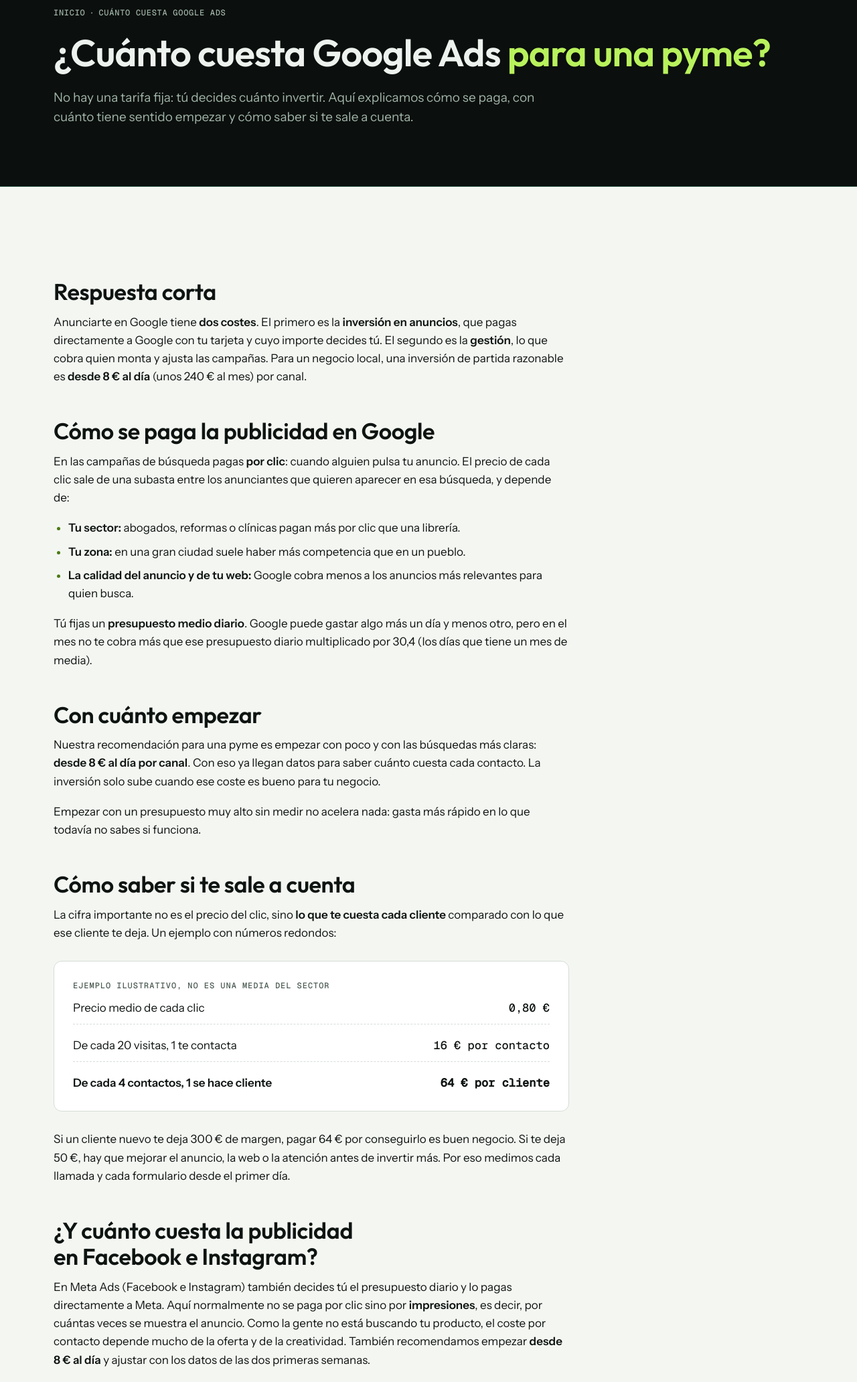
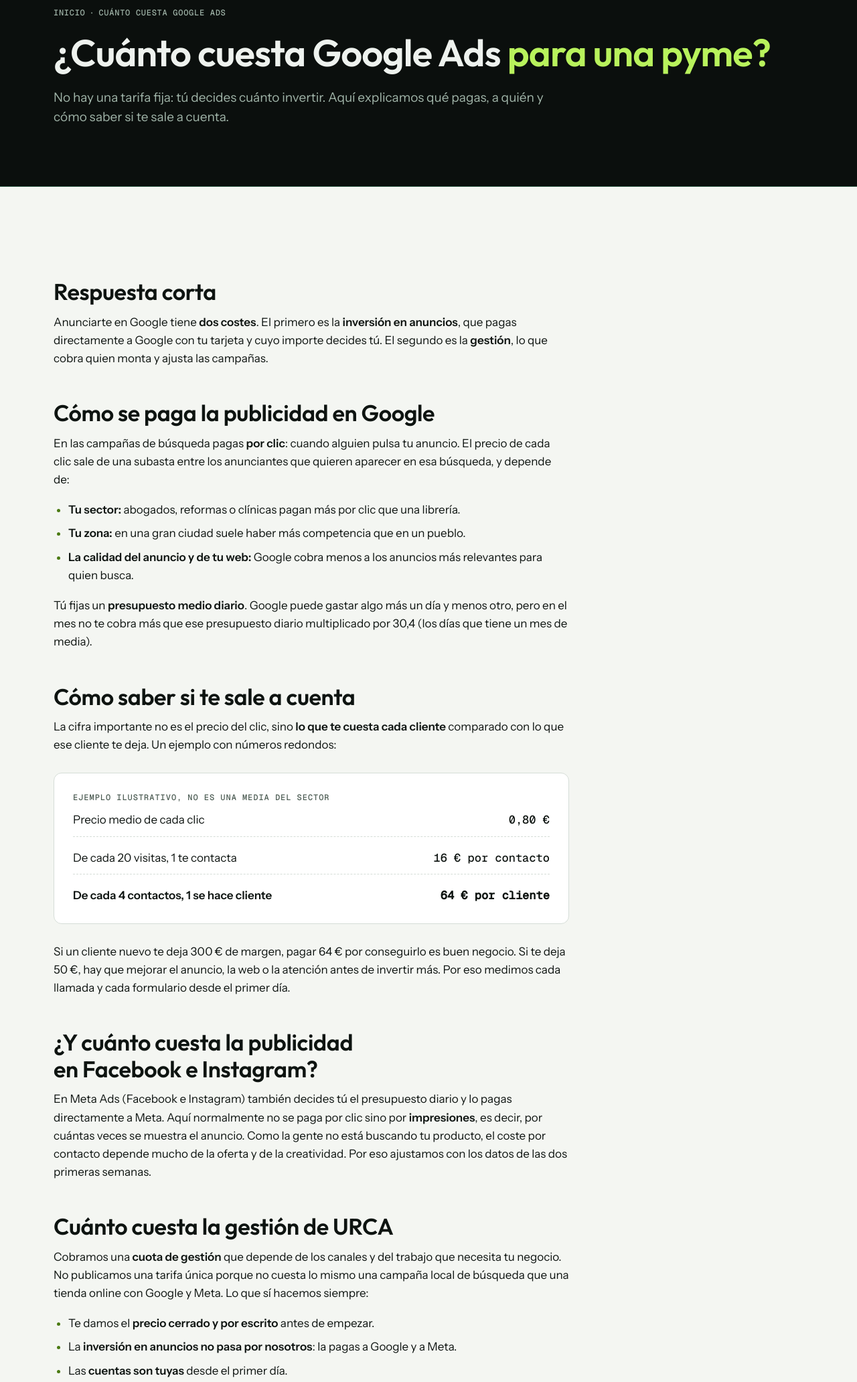
Before and after one commit to gpistoia90/urca-web, a plain HTML site: page cuanto-cuesta-google-ads.html in a window 1280 px wide. Shown: the part 160-2224 px from the top of the page at 67% size. Drawn offline with nearby package versions, Linux system fonts and the light colour scheme.

Commit message:
Sin cifras de inversión recomendada en la web

```diff
--- a/cuanto-cuesta-google-ads.html
+++ b/cuanto-cuesta-google-ads.html
@@ -4,14 +4,14 @@
 <meta charset="utf-8">
 <meta name="viewport" content="width=device-width, initial-scale=1, viewport-fit=cover">
 <title>Cuánto cuesta Google Ads para una pyme en España | URCA</title>
-<meta name="description" content="Cuánto cuesta anunciarse en Google Ads, Facebook e Instagram para una pyme en España: cómo se paga, con cuánto empezar y cuánto te cuesta cada cliente.">
+<meta name="description" content="Cuánto cuesta anunciarse en Google Ads, Facebook e Instagram para una pyme en España: qué pagas a Google o Meta, qué es la gestión y cómo saber si te sale a cuenta.">
 <meta name="robots" content="noindex, nofollow">
 <link rel="canonical" href="https://urca-web.vercel.app/cuanto-cuesta-google-ads">
 <meta property="og:type" content="website">
 <meta property="og:locale" content="es_ES">
 <meta property="og:site_name" content="URCA">
 <meta property="og:title" content="Cuánto cuesta Google Ads para una pyme en España | URCA">
-<meta property="og:description" content="Cuánto cuesta anunciarse en Google Ads, Facebook e Instagram para una pyme en España: cómo se paga, con cuánto empezar y cuánto te cuesta cada cliente.">
+<meta property="og:description" content="Cuánto cuesta anunciarse en Google Ads, Facebook e Instagram para una pyme en España: qué pagas a Google o Meta, qué es la gestión y cómo saber si te sale a cuenta.">
 <meta property="og:url" content="https://urca-web.vercel.app/cuanto-cuesta-google-ads">
 <meta property="og:image" content="https://urca-web.vercel.app/img/og.jpg">
 <meta property="og:image:width" content="1200">
@@ -23,7 +23,7 @@
 <link rel="preconnect" href="https://fonts.gstatic.com" crossorigin>
 <link rel="stylesheet" href="https://fonts.googleapis.com/css2?family=Outfit:wght@600&family=Instrument+Sans:wght@400;500;600&family=Geist+Mono:wght@500&display=swap">
 <link rel="stylesheet" href="/estilos.css?v=2026-11-19">
-<script type="application/ld+json">{"@context":"https://schema.org","@graph":[{"@type":"BreadcrumbList","itemListElement":[{"@type":"ListItem","position":1,"name":"Inicio","item":"https://urca-web.vercel.app"},{"@type":"ListItem","position":2,"name":"Cuánto cuesta Google Ads","item":"https://urca-web.vercel.app/cuanto-cuesta-google-ads"}]},{"@type":"Article","headline":"¿Cuánto cuesta Google Ads para una pyme?","description":"Cuánto cuesta anunciarse en Google Ads, Facebook e Instagram para una pyme en España: cómo se paga, con cuánto empezar y cuánto te cuesta cada cliente.","url":"https://urca-web.vercel.app/cuanto-cuesta-google-ads","inLanguage":"es-ES","dateModified":"2026-11-19","author":{"@id":"https://urca-web.vercel.app#urca"},"publisher":{"@id":"https://urca-web.vercel.app#urca"}}]}</script>
+<script type="application/ld+json">{"@context":"https://schema.org","@graph":[{"@type":"BreadcrumbList","itemListElement":[{"@type":"ListItem","position":1,"name":"Inicio","item":"https://urca-web.vercel.app"},{"@type":"ListItem","position":2,"name":"Cuánto cuesta Google Ads","item":"https://urca-web.vercel.app/cuanto-cuesta-google-ads"}]},{"@type":"Article","headline":"¿Cuánto cuesta Google Ads para una pyme?","description":"Cuánto cuesta anunciarse en Google Ads, Facebook e Instagram para una pyme en España: qué pagas a Google o Meta, qué es la gestión y cómo saber si te sale a cuenta.","url":"https://urca-web.vercel.app/cuanto-cuesta-google-ads","inLanguage":"es-ES","dateModified":"2026-11-19","author":{"@id":"https://urca-web.vercel.app#urca"},"publisher":{"@id":"https://urca-web.vercel.app#urca"}}]}</script>
 </head>
 <body>
 <a class="salto" href="#contenido">Saltar al contenido</a>
@@ -39,12 +39,12 @@
   <div class="wrap">
     <nav class="migas" aria-label="Estás en"><ol><li><a href="/">Inicio</a></li><li aria-current="page">Cuánto cuesta Google Ads</li></ol></nav>
     <h1>¿Cuánto cuesta Google Ads <span class="acc">para una pyme?</span></h1>
-    <p class="entradilla">No hay una tarifa fija: tú decides cuánto invertir. Aquí explicamos cómo se paga, con cuánto tiene sentido empezar y cómo saber si te sale a cuenta.</p>
+    <p class="entradilla">No hay una tarifa fija: tú decides cuánto invertir. Aquí explicamos qué pagas, a quién y cómo saber si te sale a cuenta.</p>
 
   </div>
 </section><section class="seccion "><div class="wrap"><div class="lectura">
 <h2>Respuesta corta</h2>
-<p>Anunciarte en Google tiene <strong>dos costes</strong>. El primero es la <strong>inversión en anuncios</strong>, que pagas directamente a Google con tu tarjeta y cuyo importe decides tú. El segundo es la <strong>gestión</strong>, lo que cobra quien monta y ajusta las campañas. Para un negocio local, una inversión de partida razonable es <strong>desde 8 € al día</strong> (unos 240 € al mes) por canal.</p>
+<p>Anunciarte en Google tiene <strong>dos costes</strong>. El primero es la <strong>inversión en anuncios</strong>, que pagas directamente a Google con tu tarjeta y cuyo importe decides tú. El segundo es la <strong>gestión</strong>, lo que cobra quien monta y ajusta las campañas.</p>
 
 <h2>Cómo se paga la publicidad en Google</h2>
 <p>En las campañas de búsqueda pagas <strong>por clic</strong>: cuando alguien pulsa tu anuncio. El precio de cada clic sale de una subasta entre los anunciantes que quieren aparecer en esa búsqueda, y depende de:</p>
@@ -54,10 +54,6 @@
   <li><strong>La calidad del anuncio y de tu web:</strong> Google cobra menos a los anuncios más relevantes para quien busca.</li>
 </ul>
 <p>Tú fijas un <strong>presupuesto medio diario</strong>. Google puede gastar algo más un día y menos otro, pero en el mes no te cobra más que ese presupuesto diario multiplicado por 30,4 (los días que tiene un mes de media).</p>
-
-<h2>Con cuánto empezar</h2>
-<p>Nuestra recomendación para una pyme es empezar con poco y con las búsquedas más claras: <strong>desde 8 € al día por canal</strong>. Con eso ya llegan datos para saber cuánto cuesta cada contacto. La inversión solo sube cuando ese coste es bueno para tu negocio.</p>
-<p>Empezar con un presupuesto muy alto sin medir no acelera nada: gasta más rápido en lo que todavía no sabes si funciona.</p>
 
 <h2>Cómo saber si te sale a cuenta</h2>
 <p>La cifra importante no es el precio del clic, sino <strong>lo que te cuesta cada cliente</strong> comparado con lo que ese cliente te deja. Un ejemplo con números redondos:</p>
@@ -72,7 +68,7 @@
 <p>Si un cliente nuevo te deja 300 € de margen, pagar 64 € por conseguirlo es buen negocio. Si te deja 50 €, hay que mejorar el anuncio, la web o la atención antes de invertir más. Por eso medimos cada llamada y cada formulario desde el primer día.</p>
 
 <h2 id="meta-ads">¿Y cuánto cuesta la publicidad en Facebook e Instagram?</h2>
-<p>En Meta Ads (Facebook e Instagram) también decides tú el presupuesto diario y lo pagas directamente a Meta. Aquí normalmente no se paga por clic sino por <strong>impresiones</strong>, es decir, por cuántas veces se muestra el anuncio. Como la gente no está buscando tu producto, el coste por contacto depende mucho de la oferta y de la creatividad. También recomendamos empezar <strong>desde 8 € al día</strong> y ajustar con los datos de las dos primeras semanas.</p>
+<p>En Meta Ads (Facebook e Instagram) también decides tú el presupuesto diario y lo pagas directamente a Meta. Aquí normalmente no se paga por clic sino por <strong>impresiones</strong>, es decir, por cuántas veces se muestra el anuncio. Como la gente no está buscando tu producto, el coste por contacto depende mucho de la oferta y de la creatividad. Por eso ajustamos con los datos de las dos primeras semanas.</p>
 
 <h2>Cuánto cuesta la gestión de URCA</h2>
 <p>Cobramos una <strong>cuota de gestión</strong> que depende de los canales y del trabajo que necesita tu negocio. No publicamos una tarifa única porque no cuesta lo mismo una campaña local de búsqueda que una tienda online con Google y Meta. Lo que sí hacemos siempre:</p>
```
Also changed, not shown: google-ads.html (+2 -2 lines), index.html (+1 -1 lines), meta-ads.html (+1 -1 lines), llms.txt.
